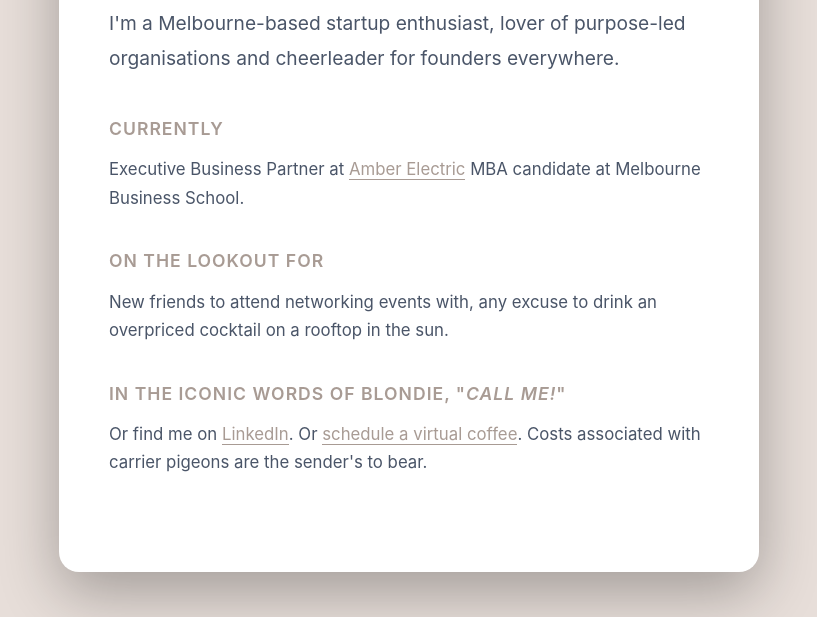
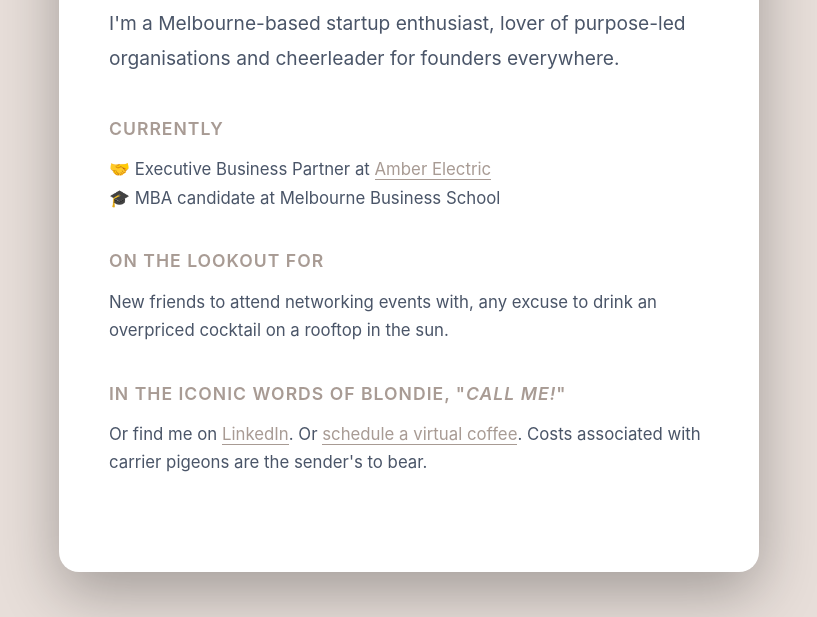
Before and after one commit to br-mi/br-mi.github.io, a plain HTML site: page index.html in a window 1280 px wide. Shown: the part 183-800 px from the top of the page, without its empty margins (231-1048 px from the left). Drawn offline with Linux system fonts and the light colour scheme.

Commit message:
Update index.html

```diff
--- a/index.html
+++ b/index.html
@@ -111,8 +111,7 @@
 
         <div class="section">
             <h2>Currently</h2>
-            <p>Executive Business Partner at <a href="https://www.amber.com.au/" target="_blank" style="color: #A89B94; text-decoration: none; border-bottom: 1px solid #A89B94;">Amber Electric</a>
-                MBA candidate at Melbourne Business School.</p>
+            <p>🤝 Executive Business Partner at <a href="https://www.amber.com.au/" target="_blank" style="color: #A89B94; text-decoration: none; border-bottom: 1px solid #A89B94;">Amber Electric</a> <br>🎓 MBA candidate at Melbourne Business School</p>
         </div>
 
         <div class="section">
```
